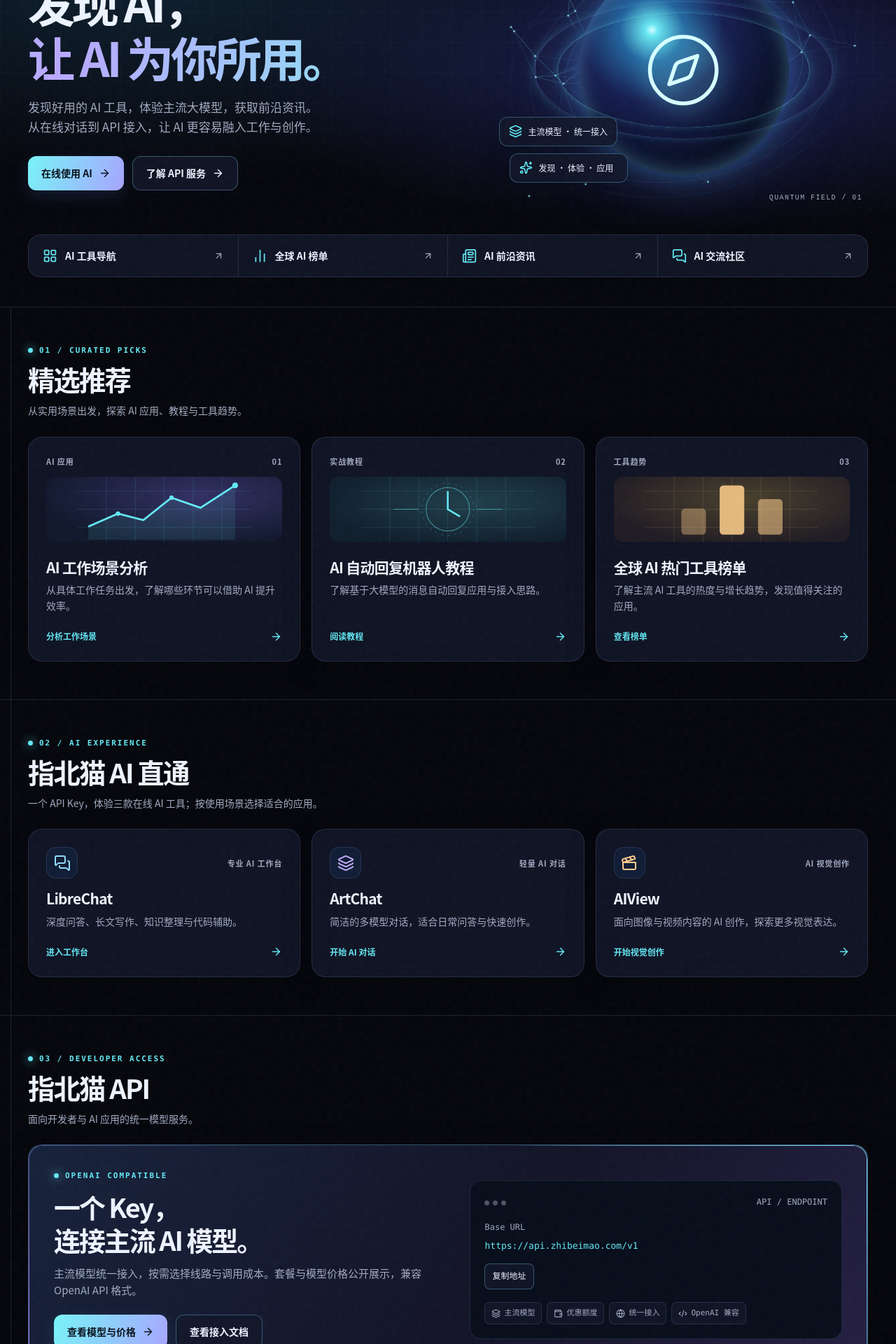
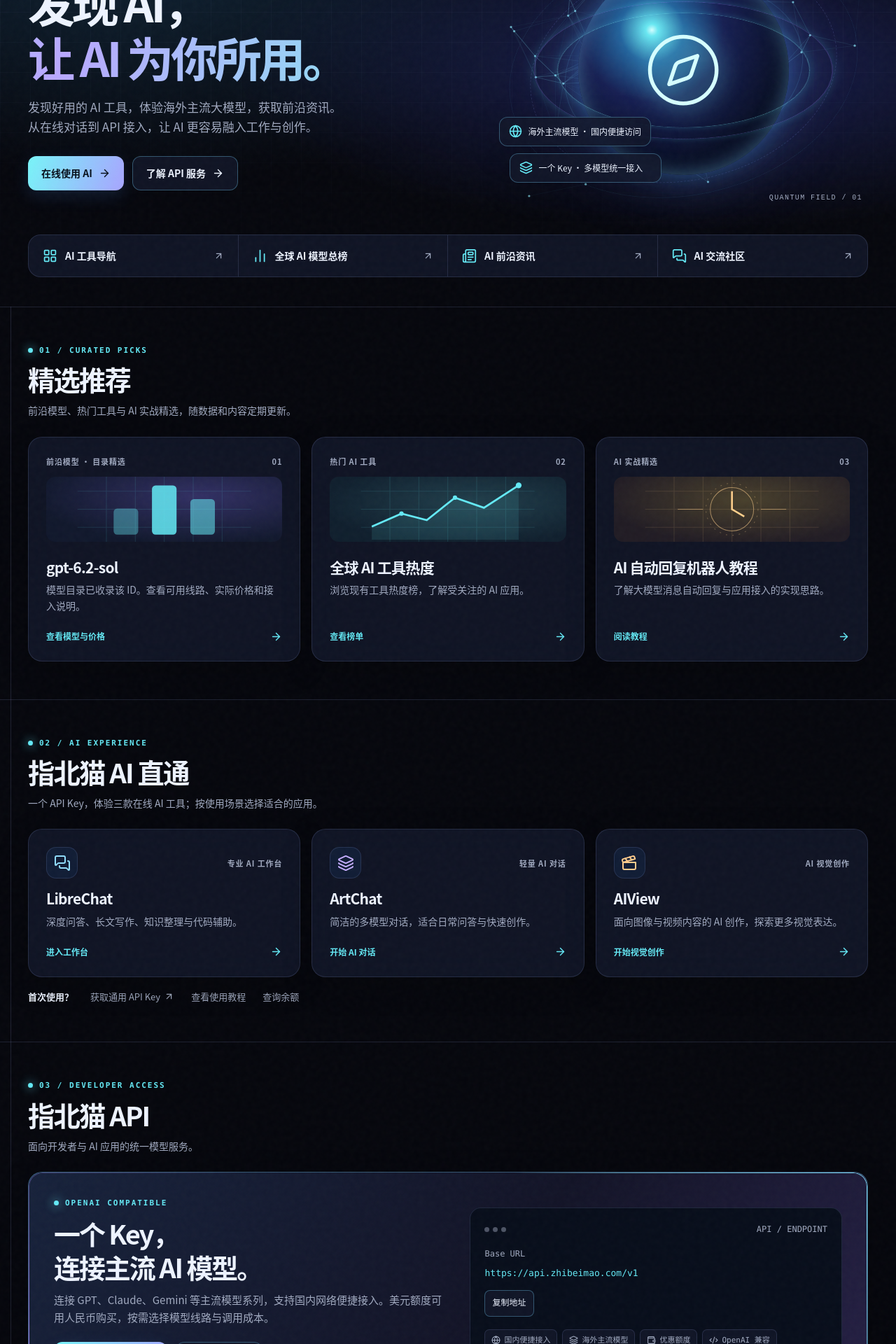
Before and after one commit to Jihai123/zhibeimao-home, a Next.js app: page / in a window 1280 px wide. Shown: the part 220-2140 px from the top of the page at 70% size. Built offline with nearby package versions, Linux system fonts and the light colour scheme; no server answers.

Commit message:
feat(home): integrate V3 dynamic content and AI service positioning

```diff
--- a/app/page.tsx
+++ b/app/page.tsx
@@ -1,10 +1,11 @@
 import Link from 'next/link';
-import { ArrowRight, ArrowUpRight, Compass, Layers3, Sparkles, LayoutGrid, ChartNoAxesColumn, Newspaper, MessagesSquare, Clapperboard, Code2, Wallet, Globe } from 'lucide-react';
+import { ArrowRight, ArrowUpRight, Compass, Layers3, LayoutGrid, ChartNoAxesColumn, Newspaper, MessagesSquare, Clapperboard, Code2, Wallet, Globe } from 'lucide-react';
 import { aiDirectEntries, toolAssets } from '@/data/home-data';
 import { siteLinks } from '@/data/site-links';
 import { StoreAttributionLink } from '@/components/StoreAttributionLink';
 import { HomeMotion, CopyEndpoint } from '@/components/HomeMotion';
-import { RankingList } from '@/components/RankingList';
+import { HomeInsights } from '@/components/HomeInsights';
+import { getHomeContent } from '@/lib/home-content';
 import { NewsSection } from '@/components/NewsSection';
 import './home-theme.css';
 
@@ -12,14 +13,9 @@ const external = { target: '_blank', rel: 'noopener noreferrer' } as const;
 const quickIcons = [LayoutGrid, ChartNoAxesColumn, Newspaper, MessagesSquare];
 const quickEntries = [
   { label: 'AI 工具导航', href: siteLinks.nav },
-  { label: '全球 AI 榜单', href: siteLinks.aiLeaderboard },
+  { label: '全球 AI 模型总榜', href: 'https://news.chatgpt5x.com/ai-rankings/intelligence' },
   { label: 'AI 前沿资讯', href: siteLinks.news },
   { label: 'AI 交流社区', href: siteLinks.forum }
-];
-const featuredAssets = [
-  { title: 'AI 工作场景分析', subtitle: 'AI 应用', reason: '从具体工作任务出发，了解哪些环节可以借助 AI 提升效率。', href: siteLinks.aiWorkAnalyst, cta: '分析工作场景' },
-  { title: 'AI 自动回复机器人教程', subtitle: '实战教程', reason: '了解基于大模型的消息自动回复应用与接入思路。', href: 'https://forum.chatgpt5x.com/d/62-ru-he-kuai-su-da-jian-yi-ge-wei-xin-zi-dong-hui-fu-de-gptji-qi-ren', cta: '阅读教程' },
-  { title: '全球 AI 热门工具榜单', subtitle: '工具趋势', reason: '了解主流 AI 工具的热度与增长趋势，发现值得关注的应用。', href: siteLinks.aiLeaderboard, cta: '查看榜单' }
 ];
 const productNames: Record<string, {title:string;description:string}> = {
   [siteLinks.hongKongIPO]: {title:'港股新股分析',description:'新股资料与研究参考'},
@@ -47,10 +43,14 @@ function FeatureArt({ index }: {index:number}) {
 
 export const metadata = {
   title: '指北猫 - AI 工具导航 · AI 在线体验 · AI API 模型服务',
-  description: '指北猫是一站式 AI 发现、体验与应用服务平台，提供 AI 工具导航、全球 AI 热门榜单、行业资讯、在线 AI 对话与视觉创作，以及兼容 OpenAI 的 API 接入和模型价格查询。'
+  description: '指北猫是一站式 AI 发现、体验与应用服务平台，提供 AI 工具导航、全球 AI 模型能力总榜、行业资讯、在线 AI 对话与视觉创作，以及兼容 OpenAI 的 API 接入和模型价格查询。',
+  alternates: { canonical: 'https://www.zhibeimao.com/' }
 };
 
-export default function HomePage() {
+export const revalidate = 900;
+
+export default async function HomePage() {
+  const {picks,modelFeed,topics}=await getHomeContent();
   return <main className="zbm-home">
     <div className="zbm-progress" aria-hidden="true"/>
     <section className="zbm-hero" aria-label="指北猫 AI 服务平台">
@@ -59,14 +59,14 @@ export default function HomePage() {
           <div className="zbm-hero-copy">
             <div className="zbm-kicker">AI DISCOVERY &amp; SERVICES / 一站式 AI 服务平台</div>
             <h1><span>发现 AI，</span><span className="zbm-gradient">让 AI 为你所用。</span></h1>
-            <p>发现好用的 AI 工具，体验主流大模型，获取前沿资讯。<br/>从在线对话到 API 接入，让 AI 更容易融入工作与创作。</p>
+            <p>发现好用的 AI 工具，体验海外主流大模型，获取前沿资讯。<br/>从在线对话到 API 接入，让 AI 更容易融入工作与创作。</p>
             <div className="zbm-actions"><a href="#ai-direct" className="zbm-button zbm-primary">在线使用 AI <ArrowRight size={17}/></a><a href="#api-access" className="zbm-button zbm-secondary">了解 API 服务 <ArrowRight size={17}/></a></div>
           </div>
           <div className="zbm-art">
             <HomeMotion/>
             <div className="zbm-orbit" aria-hidden="true"/>
             <div className="zbm-orb" aria-hidden="true"><Compass strokeWidth={1.15}/></div>
-            <div className="zbm-chips"><span><Layers3 size={19}/> 主流模型 · 统一接入</span><span><Sparkles size={19}/> 发现 · 体验 · 应用</span></div>
+            <div className="zbm-chips"><span><Globe size={19}/> 海外主流模型 · 国内便捷访问</span><span><Layers3 size={19}/> 一个 Key · 多模型统一接入</span></div>
             <div className="zbm-art-label" aria-hidden="true"><span className="zbm-dark-label">QUANTUM FIELD / 01</span><span className="zbm-light-label">DESIGNED FOR CLARITY / 01</span></div>
           </div>
         </div>
@@ -76,25 +76,26 @@ export default function HomePage() {
     <div className="zbm-content">
       <div className="zbm-energy" aria-hidden="true"><i/></div>
       <section className="zbm-section" id="recommend" aria-label="精选推荐"><div className="zbm-wrap">
-        <SectionTitle number="01" english="CURATED PICKS" title="精选推荐" description="从实用场景出发，探索 AI 应用、教程与工具趋势。"/>
-        <div className="zbm-cards zbm-three">{featuredAssets.map((item,index)=><a key={item.href} href={item.href} {...external} className="zbm-card zbm-feature">
-          <div className="zbm-topline"><span>{item.subtitle}</span><span>0{index+1}</span></div><div className="zbm-feature-art"><FeatureArt index={index}/></div>
+        <SectionTitle number="01" english="CURATED PICKS" title="精选推荐" description="前沿模型、热门工具与 AI 实战精选，随数据和内容定期更新。"/>
+        <div className="zbm-cards zbm-three">{picks.map((item,index)=><a key={index+'-'+item.href} href={item.href} {...(item.href.startsWith('/')?{}:external)} className="zbm-card zbm-feature">
+          <div className="zbm-topline"><span>{item.subtitle}</span><span>0{index+1}</span></div><div className="zbm-feature-art"><FeatureArt index={index===0?2:index===1?0:1}/></div>
           <h3>{item.title}</h3><p>{item.reason}</p><div className="zbm-cardfoot">{item.cta}<ArrowRight size={17}/></div>
         </a>)}</div>
       </div></section>
       <section className="zbm-section" id="ai-direct" aria-label="指北猫AI直通"><div className="zbm-wrap">
         <SectionTitle number="02" english="AI EXPERIENCE" title="指北猫 AI 直通" description="一个 API Key，体验三款在线 AI 工具；按使用场景选择适合的应用。"/>
         <div className="zbm-cards zbm-three">{aiDirectEntries.map((item,index)=>{const Icon=appIcons[index]??MessagesSquare;return <a className="zbm-card zbm-app" key={item.href} href={item.href} {...external}><div className="zbm-topline"><span className="zbm-glyph"><Icon size={24}/></span><span>{appTypes[index]}</span></div><h3>{item.title}</h3><p>{appDescriptions[index]??item.description}</p><div className="zbm-cardfoot">{appActions[index]??"立即体验"}<ArrowRight size={17}/></div></a>;})}</div>
+        <div className="zbm-services"><strong>首次使用？</strong><StoreAttributionLink placement="home_ai_direct">获取通用 API Key <ArrowUpRight size={15}/></StoreAttributionLink><a href={siteLinks.tutorial} {...external}>查看使用教程</a><a href={siteLinks.apiKeyBalance} {...external}>查询余额</a></div>
       </div></section>
       <section className="zbm-section" id="api-access" aria-label="统一 API 接入"><div className="zbm-wrap">
         <SectionTitle number="03" english="DEVELOPER ACCESS" title="指北猫 API" description="面向开发者与 AI 应用的统一模型服务。"/>
         <div className="zbm-api-panel">
-          <div><div className="zbm-kicker">OPENAI COMPATIBLE</div><h3>一个 Key，<br/>连接主流 AI 模型。</h3><p>主流模型统一接入，按需选择线路与调用成本。套餐与模型价格公开展示，兼容 OpenAI API 格式。</p><div className="zbm-actions"><Link href="/api" className="zbm-button zbm-primary">查看模型与价格 <ArrowRight size={17}/></Link><Link href="/api/docs" className="zbm-button zbm-secondary">查看接入文档</Link></div></div>
-          <div className="zbm-code"><div className="zbm-code-head"><i/><i/><i/><span>API / ENDPOINT</span></div><p>Base URL</p><code>https://api.zhibeimao.com/v1</code><CopyEndpoint/><div className="zbm-route-row"><span><Layers3 size={13}/> 主流模型</span><span><Wallet size={13}/> 优惠额度</span><span><Globe size={13}/> 统一接入</span><span><Code2 size={13}/> OpenAI 兼容</span></div></div>
+          <div><div className="zbm-kicker">OPENAI COMPATIBLE</div><h3>一个 Key，<br/>连接主流 AI 模型。</h3><p>连接 GPT、Claude、Gemini 等主流模型系列，支持国内网络便捷接入。美元额度可用人民币购买，按需选择模型线路与调用成本。</p><div className="zbm-actions"><Link href="/api" className="zbm-button zbm-primary">查看模型与价格 <ArrowRight size={17}/></Link><Link href="/api/docs" className="zbm-button zbm-secondary">查看接入文档</Link></div></div>
+          <div className="zbm-code"><div className="zbm-code-head"><i/><i/><i/><span>API / ENDPOINT</span></div><p>Base URL</p><code>https://api.zhibeimao.com/v1</code><CopyEndpoint/><div className="zbm-route-row"><span><Globe size={13}/> 国内便捷接入</span><span><Layers3 size={13}/> 海外主流模型</span><span><Wallet size={13}/> 优惠额度</span><span><Code2 size={13}/> OpenAI 兼容</span></div></div>
         </div>
         <div className="zbm-services"><strong>使用与账户服务</strong><StoreAttributionLink placement="homepage_key">购买 API Key <ArrowUpRight size={15}/></StoreAttributionLink><a href={siteLinks.apiKeyBalance} {...external}>查询余额与消费明细</a><a href={siteLinks.tutorial} {...external}>使用教程</a></div>
       </div></section>
-      <div className="zbm-section zbm-wrap zbm-live" id="insights"><div className="zbm-kicker">04 / LIVE INSIGHTS</div><RankingList/></div>
+      <div className="zbm-section zbm-wrap zbm-live" id="insights"><div className="zbm-kicker">04 / LIVE INSIGHTS</div><HomeInsights modelFeed={modelFeed} topics={topics}/></div>
       <div className="zbm-section zbm-wrap zbm-live" id="today"><div className="zbm-kicker">05 / LATEST IN AI</div><NewsSection/></div>
       <section className="zbm-section zbm-portfolio" id="tools"><div className="zbm-wrap">
         <SectionTitle number="06" english="OUR PRODUCTS" title="旗下产品" description="探索指北猫旗下独立应用，覆盖生活、工作与个人规划。" />
```
